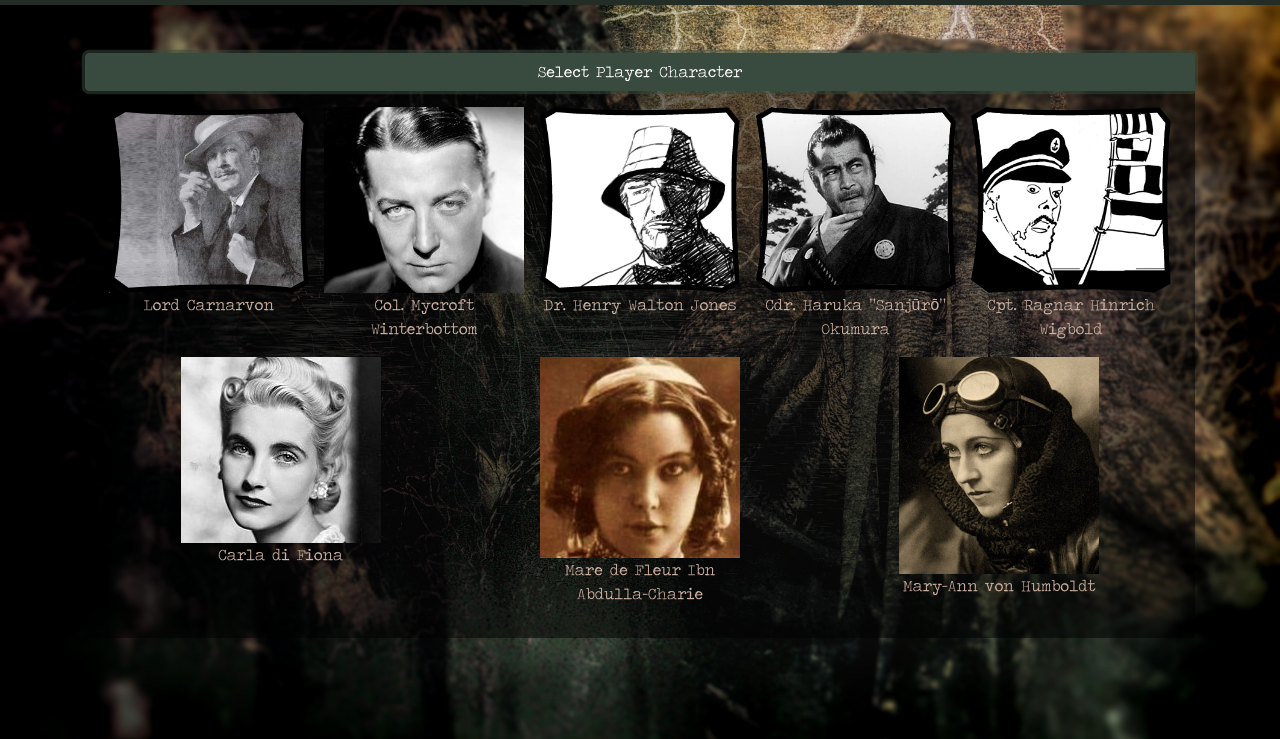
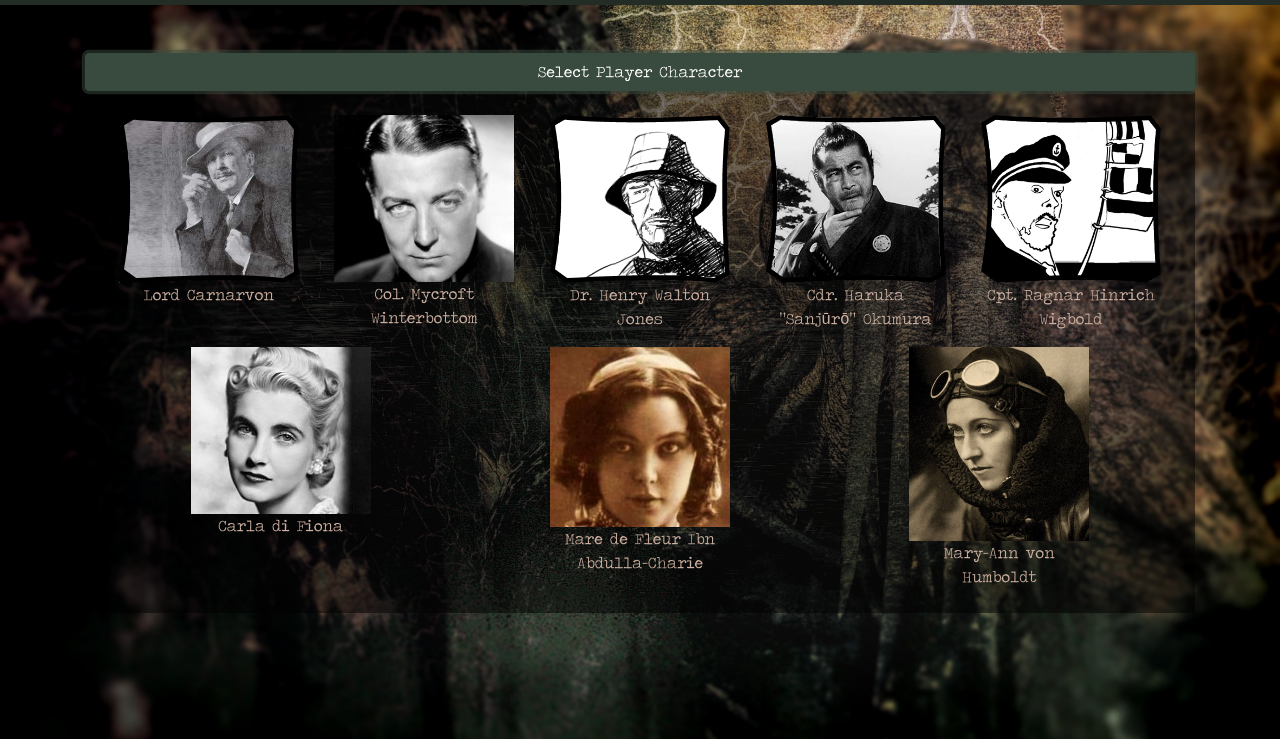
Before and after one commit to FeliOdras/Cthulhupark-Character-Manager, a website: page start.html in a window 1280 px wide. Both pictures are taken after a click on the button "Select Player Character". Shown: the part 61-800 px from the top of the page. Drawn offline with nearby package versions, Linux system fonts and the light colour scheme.

Commit message:
Adjusted Attachmet of bg image for body

```diff
--- a/assets/scss/partials/_backgrounds.scss
+++ b/assets/scss/partials/_backgrounds.scss
@@ -4,6 +4,7 @@ body {
     background-size: cover;
     height: 100vh;
     background-position-x: right;
+    background-attachment: fixed;
 }
 
 .bg-trans-light {
--- a/assets/scss/partials/_sections.scss
+++ b/assets/scss/partials/_sections.scss
@@ -2,11 +2,10 @@
 
 #selectPC {
     figure {
-        flex: 0 1 200px;
+        flex: 0 0 180px;
     }
 
     img {
         width: 100%;
-        max-width: 230px;
     }
 }
--- a/start.html
+++ b/start.html
@@ -49,49 +49,49 @@
             <article id="selectPC" class="collapse ">
                 <div class="bg-trans-dark d-flex flex-wrap p-3 justify-content-around text-center">
 
-                    <figure>
+                    <figure class="m-2">
                         <a href="playerChars/lordcarnarvon.html" title="Lord Carnarvon">
                             <img src="assets/images/ld_carnarvon.png" alt="Lord Carnarvon" />
                             <figcaption>Lord Carnarvon</figcaption>
                         </a>
                     </figure>
-                    <figure>
+                    <figure class="m-2">
                         <a href="playerChars/mycroftwinterbottom.html" title="Mycroft Winterbottom">
                             <img src="assets/images/Portrait-Fav1.jpg" alt="Mycroft Winterbottom" />
                             <figcaption>Col. Mycroft Winterbottom</figcaption>
                         </a>
                     </figure>
-                    <figure>
+                    <figure class="m-2">
                         <a href="playerChars/hwjones.html" title="Dr. Henry Walton Jones">
                             <img src="assets/images/character_drhwjones.png" alt="Dr. Henry Walton Jones" />
                             <figcaption>Dr. Henry Walton Jones</figcaption>
                         </a>
                     </figure>
-                    <figure>
+                    <figure class="m-2">
                         <a href="playerChars/sanjurookumura.html" title="Sanjūrō Okumura">
                             <img src="assets/images/sanjuro-okumura.png" alt="Sanjūrō Okumura" />
                             <figcaption>Cdr. Haruka "Sanjūrō" Okumura</figcaption>
                         </a>
                     </figure>
-                    <figure>
+                    <figure class="m-2">
                         <a href="playerChars/ragnarwigbold.html" title="Ragnar Hinrich Wigbold">
                             <img src="assets/images/wigbold.png" alt="Ragnar Hinrich Wigbold" />
                             <figcaption>Cpt. Ragnar Hinrich Wigbold</figcaption>
                         </a>
                     </figure>
-                    <figure>
+                    <figure class="m-2">
                         <a href="playerChars/carladifiona.html" title="Carla di Fiona">
                             <img src="assets/images/Carla-di-fiora-portrait.jpg" alt="Carla di Fiona" />
                             <figcaption>Carla di Fiona</figcaption>
                         </a>
                     </figure>
-                    <figure>
+                    <figure class="m-2">
                         <a href="playerChars/maredefleur.html" title="Mare de Fleur Ibn Abdulla-Charie ">
                             <img src="assets/images/1920s-Passfoto-Mare-4.jpg" alt="Mare de Fleur Ibn Abdulla-Charie" />
                             <figcaption>Mare de Fleur Ibn Abdulla-Charie</figcaption>
                         </a>
                     </figure>
-                    <figure>
+                    <figure class="m-2">
                         <a href="playerChars/mary-annvonhumboldt.html" title="Mary-Ann von Humboldt">
                             <img src="assets/images/mary-ann-von-humboldt_portrait.jpg" alt="Mary-Ann von Humboldt" />
                             <figcaption>Mary-Ann von Humboldt</figcaption>
```
Also changed, not shown: assets/css/custom-style.css.
